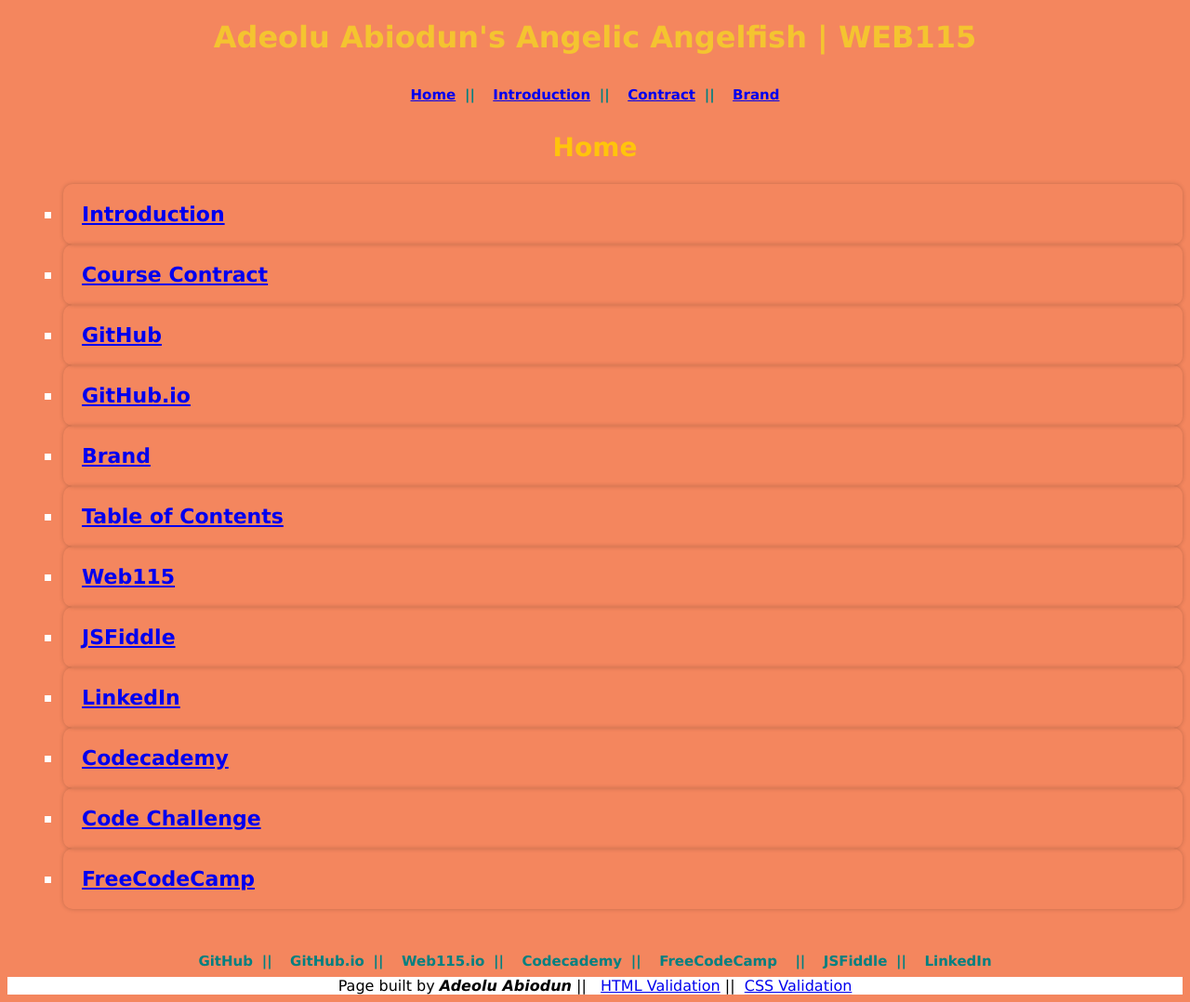
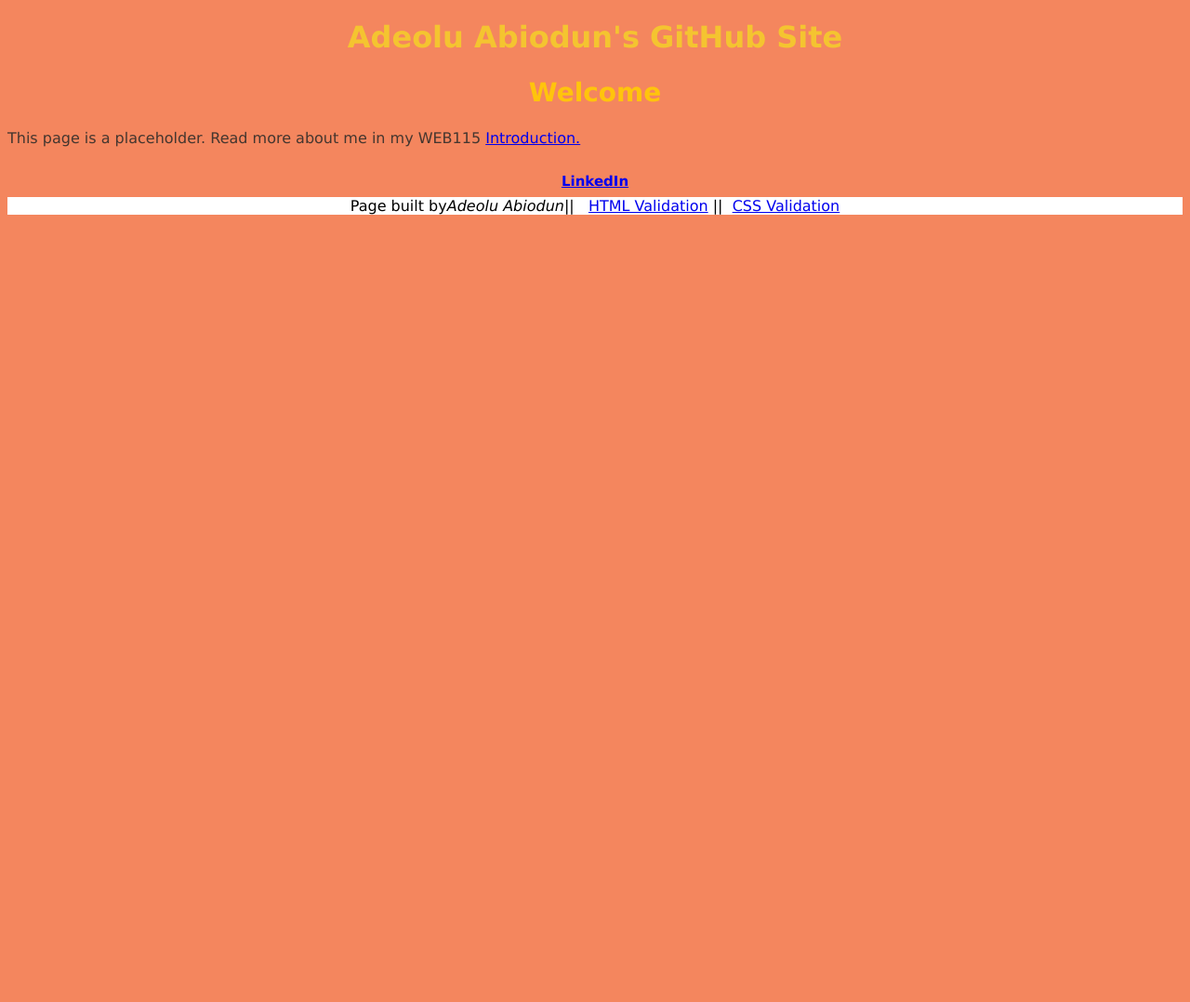
Before and after one commit to AdeoluAbiodun/AdeoluAbiodun.github.io, a plain HTML site: page index.html in a window 1280 px wide. Shown: the whole page at 93% size. After the commit the page ends 800 px from the top, so only its background shows below. Drawn offline with Linux system fonts and the light colour scheme.

Commit message:
Update index.html

```diff
--- a/index.html
+++ b/index.html
@@ -1,51 +1,26 @@
 <!DOCTYPE html>
  <html lang="en">
     <head>
-        <title>Adeolu Abiodun's Angelic Angelfish | WEB115 | Home </title>
+        <title>Adeolu Abiodun's GitHub Site</title>
         <meta charset="utf-8">
         <meta name="viewport" content="width=device-width, initial-scale=1.0">
         <link href="default.css" rel="stylesheet">
-        <script src="script.js"></script>
+
     </head>
     <body>
         <header>
-          <h1>Adeolu Abiodun's Angelic Angelfish | WEB115 </h1>
-            <nav>
-                <a href="web115/index.html">Home</a>&nbsp;||&nbsp;
-                <a href="web115/introduction.html">Introduction</a>&nbsp;||&nbsp;
-                <a href="web115/contract.html">Contract</a>&nbsp;||&nbsp;
-                <a href="web115/brand.html">Brand</a>
-             </nav>
+          <h1>Adeolu Abiodun's GitHub Site</h1>
         </header>
 <main>
-  <h2>Home</h2>
-    <ul class='toc-list'>
-        <li><strong><a href="web115/introduction.html" target="_blank">Introduction</a></strong></li>
-        <li><strong><a href="web115/contract.html" target="_blank">Course Contract</a></strong></li>
-        <li><strong><a href="https://github.com/adeoluabiodun/" target="_blank">GitHub</a></strong></li>
-        <li><strong><a href="https://adeoluabiodun.github.io/" target="_blank">GitHub.io</a></strong></li>
-        <li><strong><a href="web115/brand.html" target="_blank">Brand</a></strong></li>
-        <li><strong><a href="web115/index.html" target="_blank">Table of Contents</a></strong></li>
-        <li><strong><a href="web115/web115.html" target="_blank">Web115</a></strong></li>
-        <li><strong><a href="https://jsfiddle.net/user/AdeoluAbiodun/" target="_blank">JSFiddle</a></strong></li>
-        <li><strong><a href="https://www.linkedin.com/in/adeolu-abiodun-42a858279/" target="_blank">LinkedIn</a></strong></li>
-        <li><strong><a href="https://www.codecademy.com/profiles/AdeoluAbiodun" target="_blank">Codecademy</a></strong></li>
-        <li><strong><a href="web115/m3codechallenge.html" target="_blank">Code Challenge</a></strong></li>
-        <li><strong><a href="https://www.freecodecamp.org/AdeoluAbiodun" target="_blank">FreeCodeCamp</a></strong></li>
-     </ul>
-   <br>
-  <nav class="custom-list-B">
-    <a href="https://github.com/adeoluabiodun/">GitHub</a>&nbsp;||&nbsp;
-    <a href="https://adeoluabiodun.github.io/">GitHub.io</a>&nbsp;||&nbsp;
-    <a href="web115/web115.html">Web115.io</a>&nbsp;||&nbsp;
-    <a href="https://www.codecademy.com/profiles/AdeoluAbiodun">Codecademy</a>&nbsp;||&nbsp;
-    <a href="https://www.freecodecamp.org/AdeoluAbiodun">FreeCodeCamp</a> &nbsp;||&nbsp;
-    <a href="https://jsfiddle.net/user/AdeoluAbiodun/">JSFiddle</a>&nbsp;||&nbsp;
+  <h2>Welcome</h2>
+           <p>This page is a placeholder. Read more about me in my WEB115
+           <a href="web115/introduction.html" target="_blank">Introduction.</a></p>
+  <nav>
     <a href="https://www.linkedin.com/in/adeolu-abiodun-42a858279/">LinkedIn</a>
   </nav>
 </main>
 <footer>
- Page built by <strong><em>Adeolu Abiodun</em></strong> ||&nbsp;&nbsp;
+ Page built by<em>Adeolu Abiodun</em>||&nbsp;&nbsp;
   <a href="https://validator.w3.org/nu/?doc=https://adeoluabiodun.github.io/index.html">HTML Validation</a>&nbsp;||&nbsp;
   <a href="https://jigsaw.w3.org/css-validator/check/referer">CSS Validation</a>
 </footer>
```
